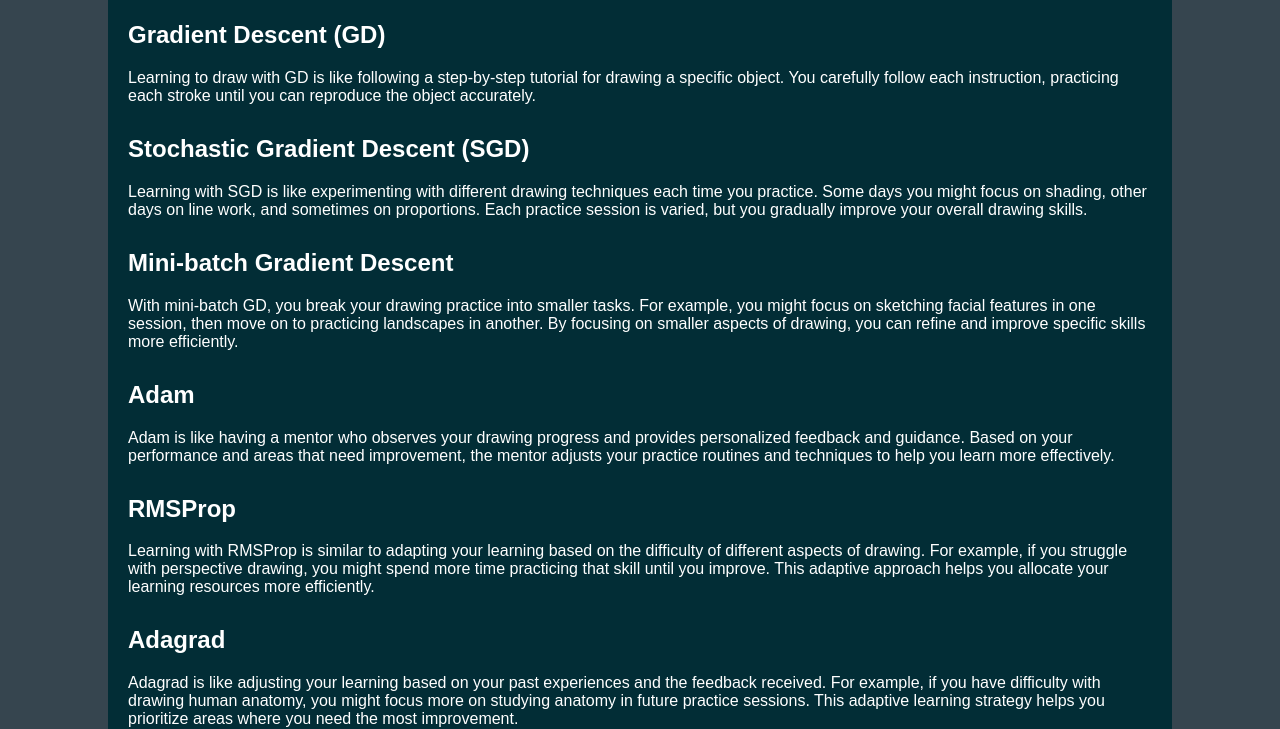
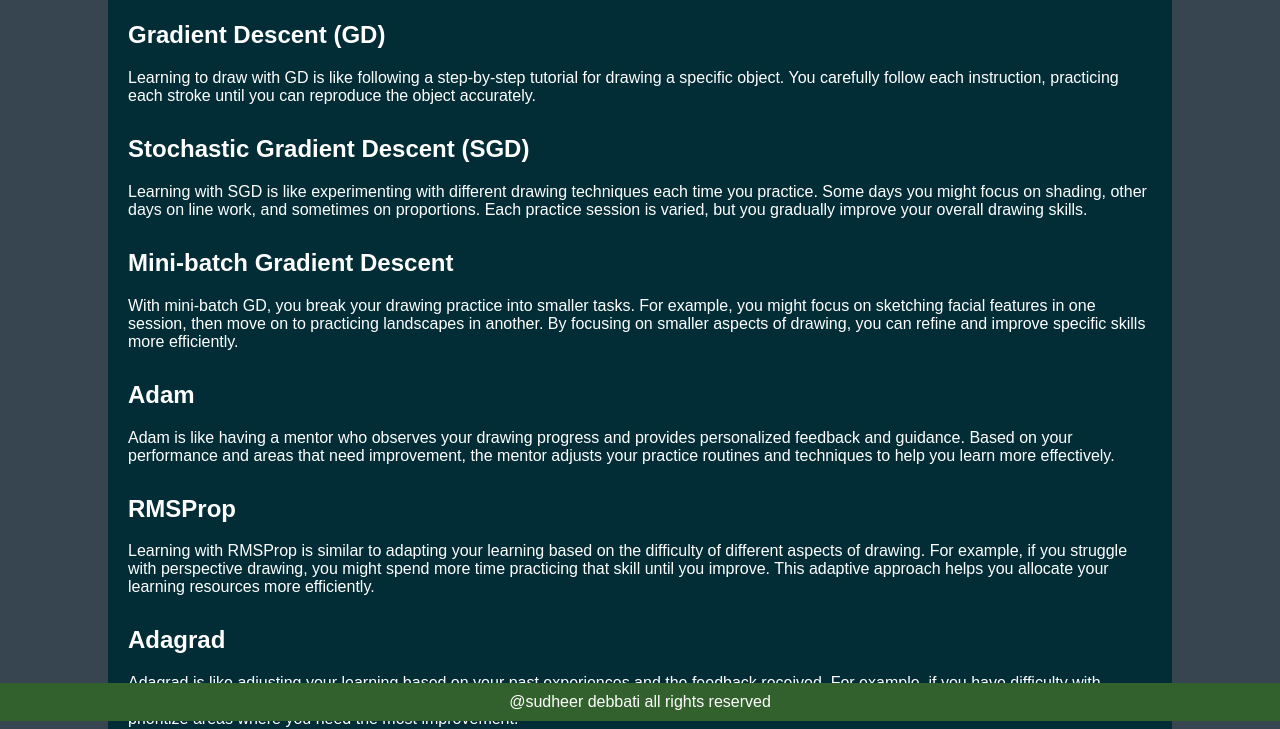
Before and after one commit to Debbatisudheer/ML-optimisation-Differences, a plain HTML site: page index.html in a window 1280 px wide. Shown: the part 79-808 px from the top of the page. Drawn offline with Linux system fonts and the light colour scheme.

Commit message:
Update styles.css

```diff
--- a/styles.css
+++ b/styles.css
@@ -32,6 +32,17 @@ body {
 h1 {
     color: #0ABAB5; /* Set h1 text color to blue */
 }
+/* Footer Styles */
+footer {
+    background-color: #32612D;
+    color: white;
+    text-align: center;
+    padding: 10px 0;
+    position: fixed;
+    left: 0;
+    bottom: 0;
+    width: 100%;
+}
 /* Mobile responsiveness */
 @media screen and (max-width: 768px) {
     .container {
```
